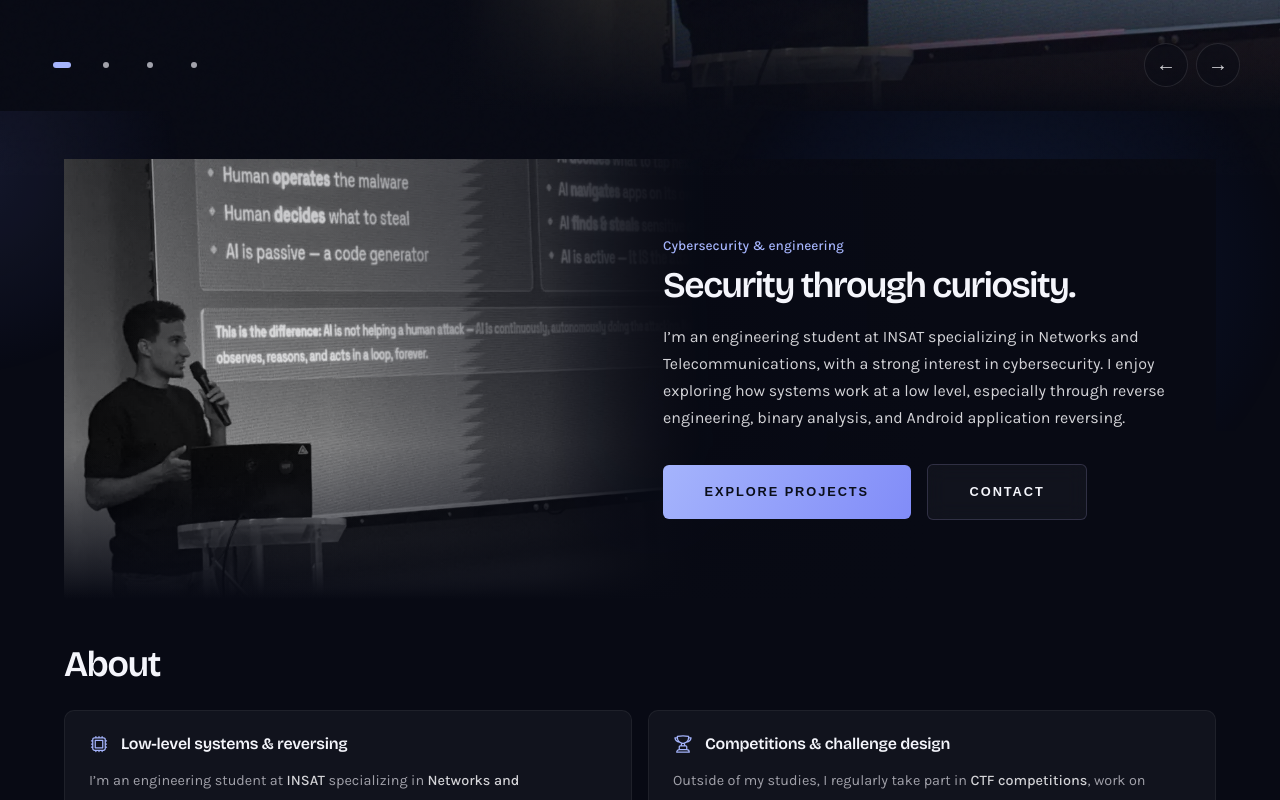
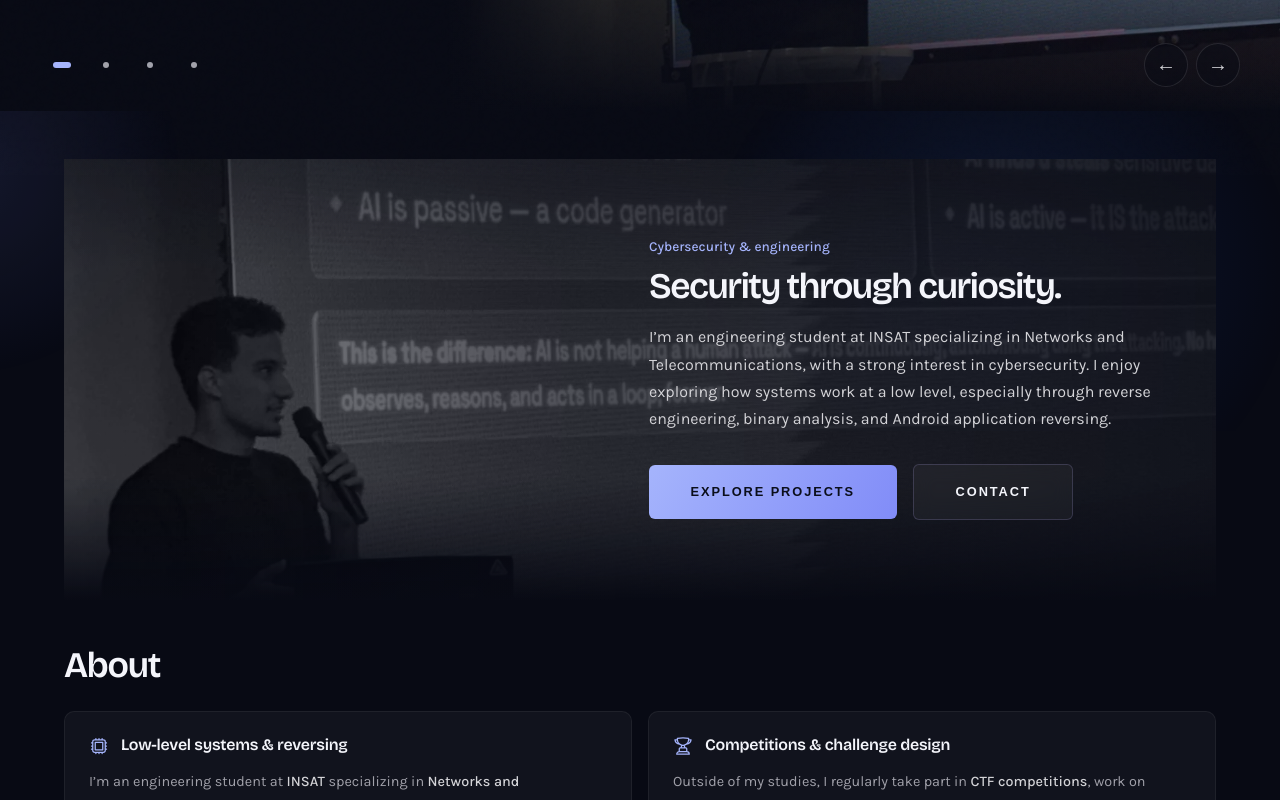
Before and after one commit to mohamedkhalilammar/mohamedkhalilammar.github.io, a Next.js app: page / in a window 1280 px wide. Shown: the part 625-1425 px from the top of the page. Built offline with nearby package versions, Linux system fonts and the light colour scheme; a web font is replaced by a local one.

Commit message:
Overlay introduction text on monochrome background photo

```diff
--- a/src/app/portfolio-polish.css
+++ b/src/app/portfolio-polish.css
@@ -207,11 +207,11 @@
 .article-page .article-header--competition h1 { font-size: clamp(3.5rem, 8vw, 7rem); font-weight: 700; letter-spacing: -.055em; line-height: 1.05; margin-bottom: 18px; text-wrap: balance; }
 .article-competition { font-family: var(--font-body), sans-serif; font-size: clamp(1rem, 1.8vw, 1.35rem); line-height: 1.5; color: var(--accent-ink); }
 
-.portfolio-home .personal-intro .workshop-background img { filter: grayscale(1); }
+.portfolio-home .personal-intro .workshop-background img { filter: grayscale(1); width: 100%; height: 100%; left: 0; right: auto; mask-image: none; opacity: .55; object-position: center 48%; }
+.portfolio-home .personal-intro-copy { position: relative; z-index: 2; }
 
 @media (min-width: 768px) {
   .portfolio-home .personal-intro { justify-content: flex-end; }
-  .portfolio-home .personal-intro-copy { width: 48%; }
-  .portfolio-home .personal-intro .workshop-background img { left: 0; right: auto; mask-image: linear-gradient(270deg, transparent, black 24%); }
-  .portfolio-home .personal-intro .workshop-background::after { background: linear-gradient(270deg, #080a14 25%, #080a14e6 44%, #080a141a 77%), linear-gradient(0deg, #080a14, transparent 35%, #080a1426); }
+  .portfolio-home .personal-intro-copy { width: 52%; padding: 40px 32px; }
+  .portfolio-home .personal-intro .workshop-background::after { background: linear-gradient(90deg, #080a1426 10%, #080a1480 48%, #080a14c9 100%), linear-gradient(0deg, #080a14, transparent 28%, transparent 75%, #080a1466); }
 }
--- a/src/components/ui/workshop-background.tsx
+++ b/src/components/ui/workshop-background.tsx
@@ -9,7 +9,7 @@ export function WorkshopBackground({ photo, alt, priority = false }: {
       <img
         src={`/media/optimized/workshop-${photo}-960.webp`}
         srcSet={`/media/optimized/workshop-${photo}-480.webp 480w, /media/optimized/workshop-${photo}-960.webp 960w, /media/optimized/workshop-${photo}-1600.webp 1600w`}
-        sizes="(min-width: 1200px) 600px, (min-width: 768px) 50vw, 100vw"
+        sizes={photo === "introduction" ? "(min-width: 1200px) 1200px, 100vw" : "(min-width: 1200px) 600px, (min-width: 768px) 50vw, 100vw"}
         width={960}
         height={1280}
         alt={alt}
```
Also changed, not shown: 1 other file (tests, documents, lock files or other folders).
